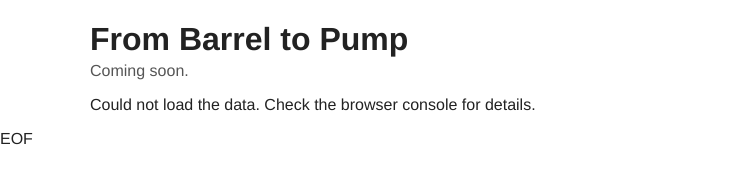
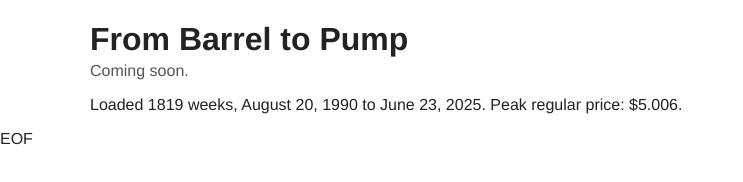
Before and after one commit to madelineboss/Gas-Vs-Oil, a plain HTML site: page frontend/index.html in a window 1280 px wide. Shown: the whole page, without its empty margins (0-743 px from the left). Drawn offline with nearby package versions, Linux system fonts and the light colour scheme.

Commit message:
Attempting to fix errors

```diff
--- a/frontend/index.html
+++ b/frontend/index.html
@@ -2,7 +2,7 @@
 <html lang="en">
 <head>
   <meta charset="utf-8">
-  <meta name="viewport" content="width=device-width, initial-scare=1">
+  <meta name="viewport" content="width=device-width, initial-scale=1">
   <title>From Barrel to Pump</title>
   <link rel="stylesheet" href="css/style.css">
 </head>
--- a/frontend/js/data.js
+++ b/frontend/js/data.js
@@ -34,7 +34,7 @@ export async function loadData() {
         return week;
     });
 
-    return {week, results};
+    return {weeks, results};
 }
 
 // Returns the gas and crude series for one fuel, in nominal or real dollars
--- a/frontend/js/main.js
+++ b/frontend/js/main.js
@@ -1,14 +1,16 @@
-import {loadData, getSeries} from "./data.js";
+import { loadData, getSeries } from "./data.js";
+
+const formatDate = d3.timeFormat("%B %-d, %Y");
 
 async function init() {
-    const {weeks, results} = await loadData();
-    const series = getSeries(weeks, "reguler", false);
+  const { weeks, results } = await loadData();
+  const series = getSeries(weeks, "regular", false);
 
-    //Temporary check that everything loaded
+  // Temporary check that everything loaded
   const first = series[0].date;
-    const last = series[series.length-1].date;
+  const last = series[series.length - 1].date;
   d3.select("#status").text(
-        `Loaded ${weeks.length} weeks, ${formatDate(first)} to ${formatDate(last)}.  ` +
+    `Loaded ${weeks.length} weeks, ${formatDate(first)} to ${formatDate(last)}. ` +
     `Peak regular price: $${d3.max(series, d => d.gas).toFixed(3)}.`
   );
 
@@ -19,4 +21,4 @@ async function init() {
 init().catch(error => {
   d3.select("#status").text("Could not load the data. Check the browser console for details.");
   console.error(error);
-})
+});
```
Lines whose indentation alone changed are shown as unchanged.
